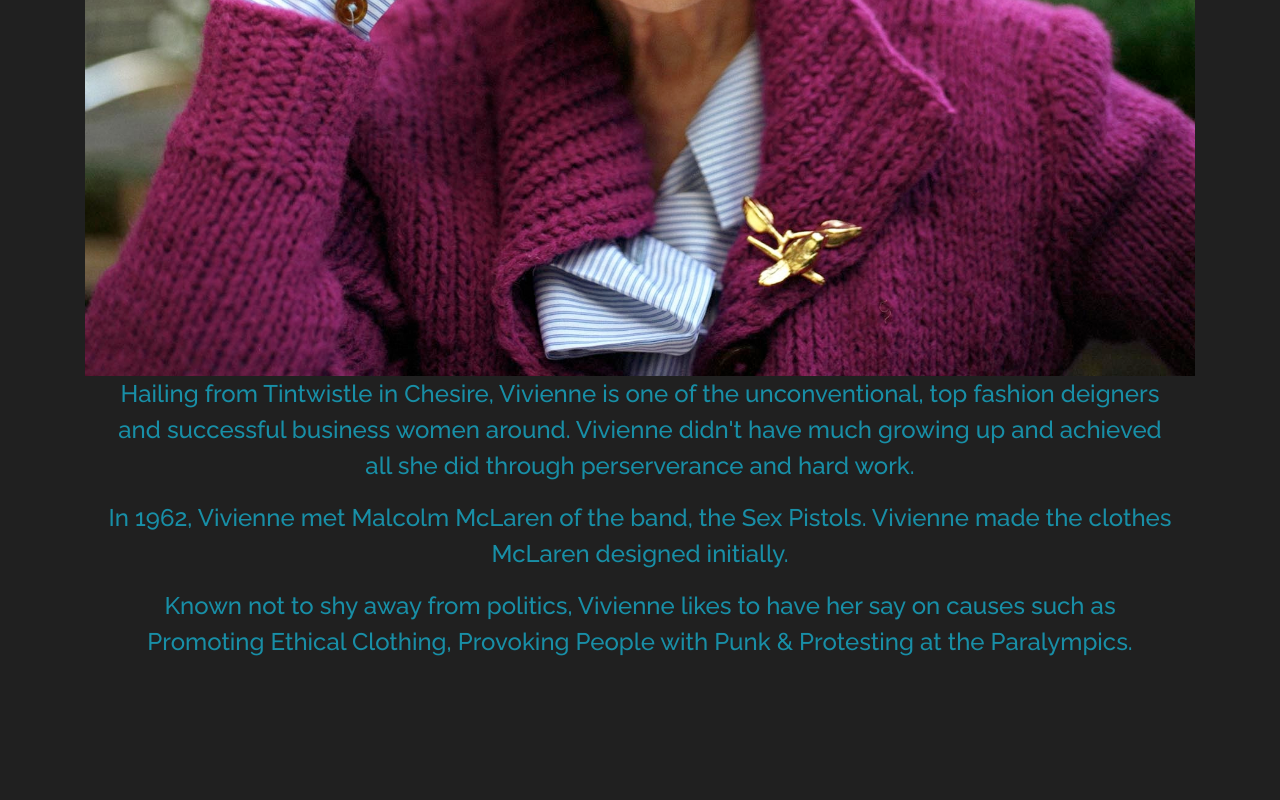
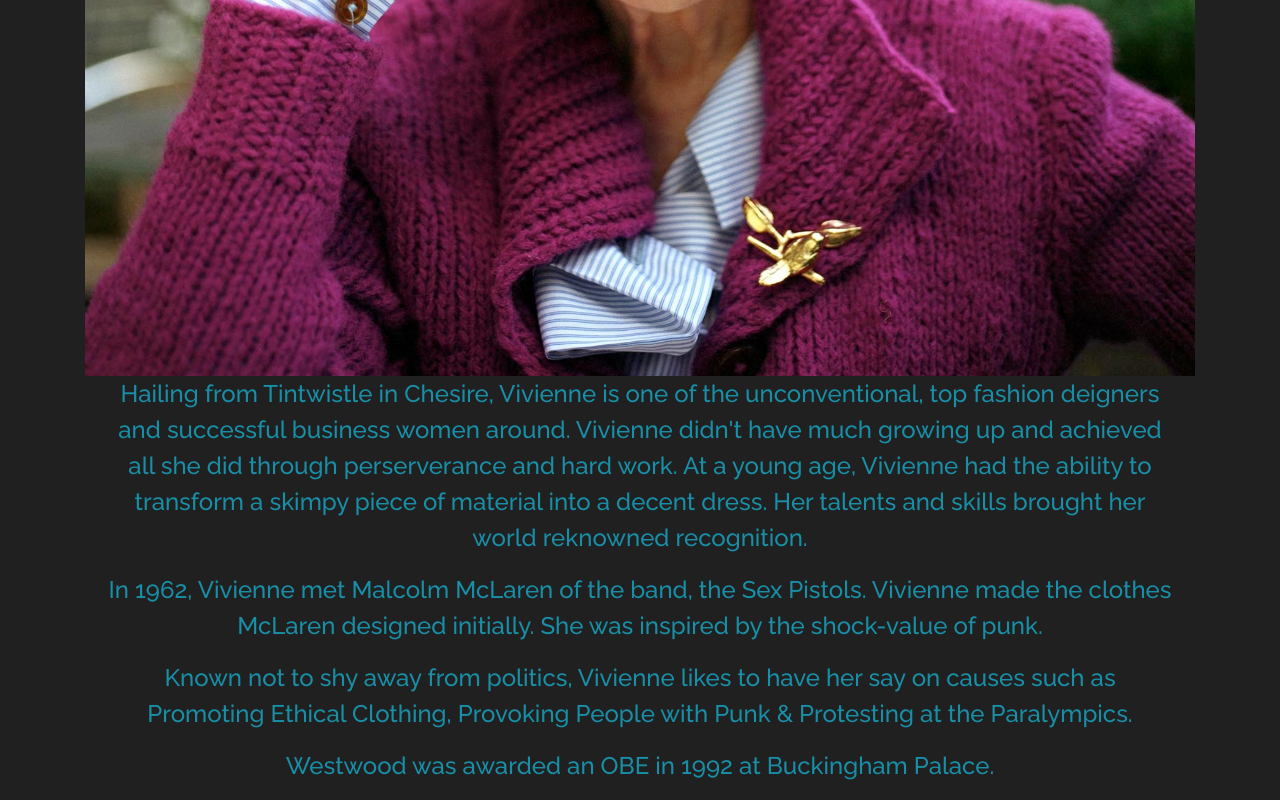
Before and after one commit to Code-Institute-Submissions/VivienneWestwood, a plain HTML site: page history.html in a window 1280 px wide. Shown: the part 949-1749 px from the top of the page. Before the commit the page ends 1625 px from the top, so only its background shows below. Drawn offline with nearby package versions, Linux system fonts and the light colour scheme.

Commit message:
adjusting code

```diff
--- a/history.html
+++ b/history.html
@@ -34,9 +34,10 @@
         <h2 class="history-title">Vivienne</h2>
         <img class="index-image" src="/assets/images/viv3.jpg" alt="Vivienne">
         <br>
-        <p class="history-color">Hailing from Tintwistle in Chesire, Vivienne is one of the unconventional, top fashion deigners and successful business women around. Vivienne didn't have much growing up and achieved all she did through perserverance and hard work.</p>
-        <p class="history-color">In 1962, Vivienne met Malcolm McLaren of the band, the Sex Pistols. Vivienne made the clothes McLaren designed initially.</p>
+        <p class="history-color">Hailing from Tintwistle in Chesire, Vivienne is one of the unconventional, top fashion deigners and successful business women around. Vivienne didn't have much growing up and achieved all she did through perserverance and hard work. At a young age, Vivienne had the ability to transform a skimpy piece of material into a decent dress. Her talents and skills brought her world reknowned recognition.</p>
+        <p class="history-color">In 1962, Vivienne met Malcolm McLaren of the band, the Sex Pistols. Vivienne made the clothes McLaren designed initially. She was inspired by the shock-value of punk.</p>
         <p class="history-color">Known not to shy away from politics, Vivienne likes to have her say on causes such as Promoting Ethical Clothing, Provoking People with Punk & Protesting at the Paralympics.</p>
+        <p class="history-color">Westwood was awarded an OBE in 1992 at Buckingham Palace.</p>
     </div>
 </body>
 </html>
```
Also changed, not shown: contact.html (+1 -1 lines), media.html (+1 -1 lines), assets/wireframes/contact.png, assets/wireframes/history.png, assets/wireframes/index.png, assets/wireframes/media.png, 1 other file.
